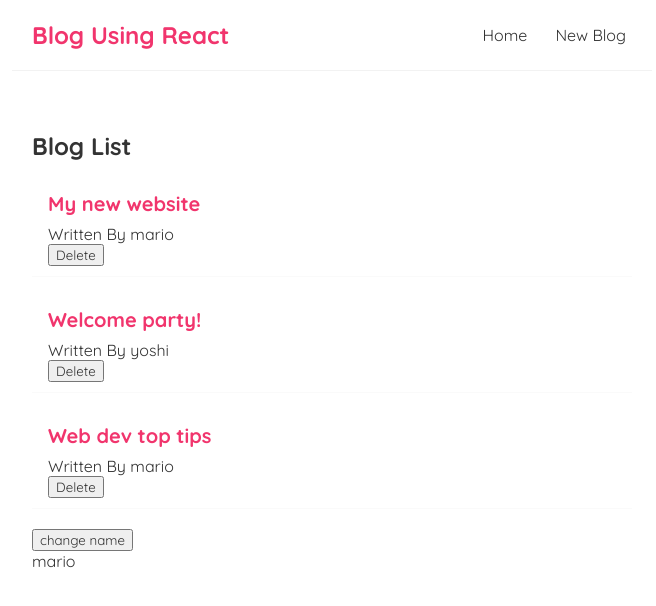
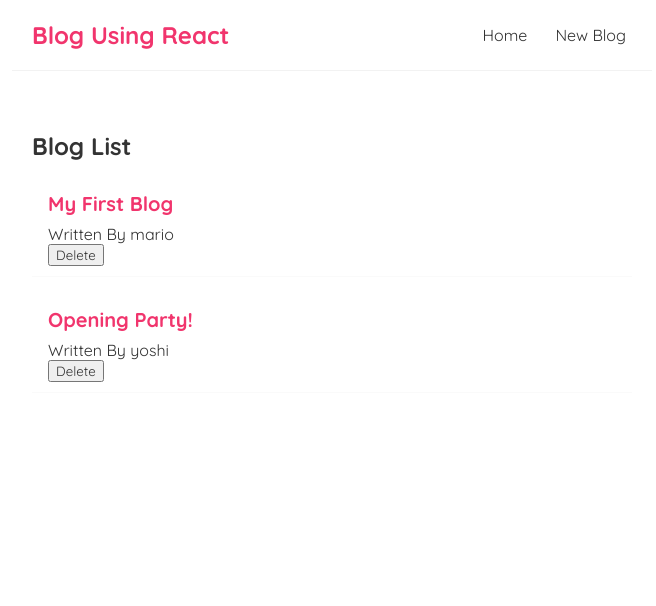
Before and after one commit to msdme/learn-react, a React (Create React App) app: page / in a window 1280 px wide. Shown: the top 606 px of the page, without its empty margins (308-964 px from the left). Built offline with nearby package versions, Linux system fonts and the light colour scheme; data requests are answered from the project's data file; the HTML template or start-up script is replaced by a standard one.

Commit message:
useEuuect & Conditional templating react

```diff
--- a/src/Home.js
+++ b/src/Home.js
@@ -2,11 +2,7 @@ import { useState, useEffect } from "react";
 import BlogList from "./BlogList";
 
 const Home = () => {
-    const [blogs, setBlogs] = useState([
-        { title: 'My new website', body: 'lorem ipsum...', author: 'mario', id: 1 },
-        { title: 'Welcome party!', body: 'lorem ipsum...', author: 'yoshi', id: 2 },
-        { title: 'Web dev top tips', body: 'lorem ipsum...', author: 'mario', id: 3 }
-    ]);
+    const [blogs, setBlogs] = useState(null);
 
     const [name, setName] = useState('mario');
 
@@ -16,13 +12,23 @@ const Home = () => {
     }
 
     useEffect( ()=>{
-        console.log(name);
-    },[name] );
+        fetch('http://localhost:8000/blogs')
+            .then(response => {
+                return response.json();
+            })
+            // data disini didapat dari then sebelumnya,
+            // yaitu return response.json();
+            .then((data)=>{
+                setBlogs(data)
+            })
+    },[] );
     return (
         <div className="home">
-            <BlogList handleDelete={ handleDelete } blogs={ blogs } title="Blog List"/>
-            <button onClick={ ()=> setName('luigi') } >change name</button>
-            <p>{ name }</p>
+            {
+                // conditional templating on react,
+                // untuk menghandle ketika blogs null
+            }
+            {blogs && <BlogList handleDelete={ handleDelete } blogs={ blogs } title="Blog List"/>}
         </div>
     );
 }
```
